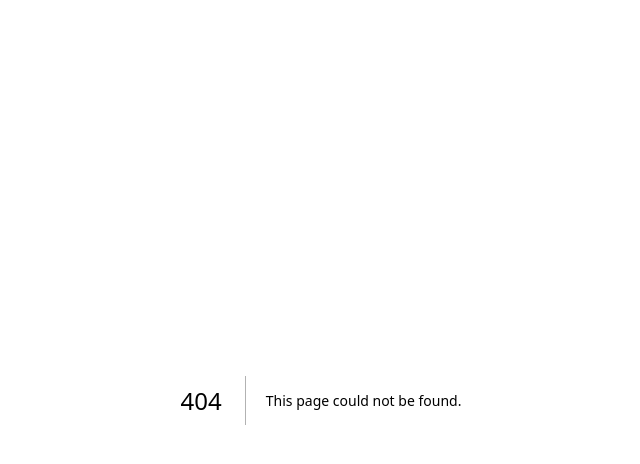
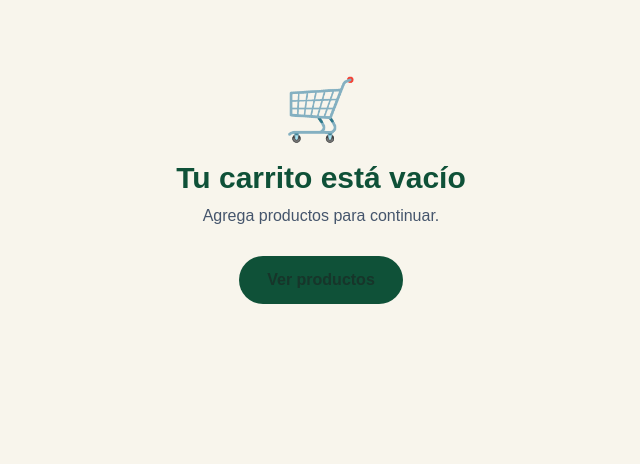
Before and after one commit to AndreaDu2026/aloe-bienestar-store, a Next.js app: page /carrito in a window 1280 px wide. Before the commit this address had no page. Shown: the top 464 px of the page, without its empty margins (319-959 px from the left). Built offline with nearby package versions, Linux system fonts and the light colour scheme.

Commit message:
feat: add functional cart page

```diff
--- /dev/null
+++ b/app/carrito/page.tsx
@@ -0,0 +1,17 @@
+'use client';
+
+import Link from 'next/link';
+import { useCart } from '@/components/CartProvider';
+
+export default function CartPage() {
+  const { items, subtotal, update, remove } = useCart();
+  const shipping = subtotal >= 50 || subtotal === 0 ? 0 : 4.5;
+  const total = subtotal + shipping;
+
+  if (!items.length) return <main className="min-h-screen bg-[var(--cream)] py-20"><div className="container text-center"><div className="text-6xl">🛒</div><h1 className="mt-5 text-3xl font-bold text-[var(--deep)]">Tu carrito está vacío</h1><p className="mt-2 text-slate-600">Agrega productos para continuar.</p><Link href="/productos" className="mt-7 inline-block rounded-full bg-[var(--deep)] px-7 py-3 font-bold text-white">Ver productos</Link></div></main>;
+
+  return <main className="min-h-screen bg-[var(--cream)] py-12"><div className="container"><Link href="/productos" className="text-sm text-[var(--green)]">← Seguir comprando</Link><h1 className="mt-4 text-4xl font-bold text-[var(--deep)]">Tu carrito</h1><div className="mt-8 grid gap-8 lg:grid-cols-[1fr_360px]">
+    <section className="space-y-4">{items.map((item) => <div key={item.id} className="flex items-center gap-4 rounded-2xl bg-white p-4 shadow-sm"><div className="flex h-24 w-24 shrink-0 items-center justify-center rounded-xl bg-[var(--pale)] text-4xl">{item.icon}</div><div className="min-w-0 flex-1"><Link href={`/producto/${item.slug}`} className="font-bold text-[var(--deep)]">{item.name}</Link><p className="text-sm text-slate-500">${item.price.toFixed(2)} c/u</p><div className="mt-3 flex items-center gap-2"><button onClick={() => update(item.id, item.quantity - 1)} className="h-8 w-8 rounded-full border">−</button><span>{item.quantity}</span><button onClick={() => update(item.id, item.quantity + 1)} className="h-8 w-8 rounded-full border">+</button></div></div><div className="text-right"><strong>${(item.price * item.quantity).toFixed(2)}</strong><button onClick={() => remove(item.id)} className="mt-3 block text-sm text-red-600">Eliminar</button></div></div>)}</section>
+    <aside className="h-fit rounded-2xl bg-white p-6 shadow-sm"><h2 className="text-xl font-bold text-[var(--deep)]">Resumen</h2><div className="mt-5 space-y-3 text-sm"><div className="flex justify-between"><span>Subtotal</span><span>${subtotal.toFixed(2)}</span></div><div className="flex justify-between"><span>Envío</span><span>{shipping ? `$${shipping.toFixed(2)}` : 'Gratis'}</span></div><div className="flex justify-between border-t pt-4 text-lg font-bold"><span>Total</span><span>${total.toFixed(2)}</span></div></div><Link href="/checkout" className="mt-6 block rounded-full bg-[var(--deep)] px-5 py-4 text-center font-bold text-white">Continuar al checkout</Link><p className="mt-3 text-center text-xs text-slate-500">🔒 Tus datos de tarjeta serán procesados por el proveedor de pagos.</p></aside>
+  </div></div></main>;
+}
```
